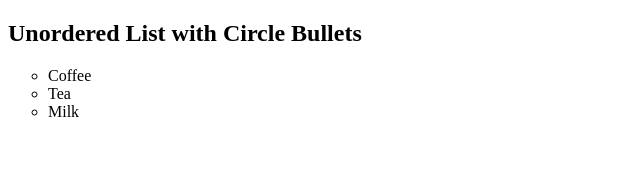
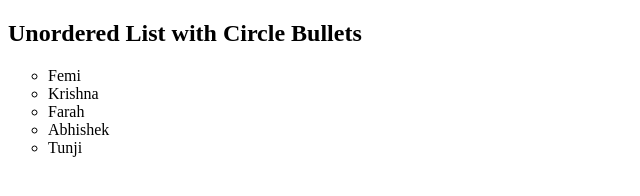
Before and after one commit to krishnakarki195/Algorithms, a plain HTML site: page index.html in a window 1280 px wide. Shown: the whole page, without its empty margins (0-640 px from the left). Drawn offline with Linux system fonts and the light colour scheme.

Commit message:
Update index.html

```diff
--- a/index.html
+++ b/index.html
@@ -5,9 +5,11 @@
 <h2>Unordered List with Circle Bullets</h2>
 
 <ul style="list-style-type:circle">
-  <li>Coffee</li>
-  <li>Tea</li>
-  <li>Milk</li>
+  <li>Femi</li>
+  <li>Krishna</li>
+  <li>Farah</li>
+  <li>Abhishek</li>
+  <li>Tunji</li>
 </ul>
 
 </body>
```
